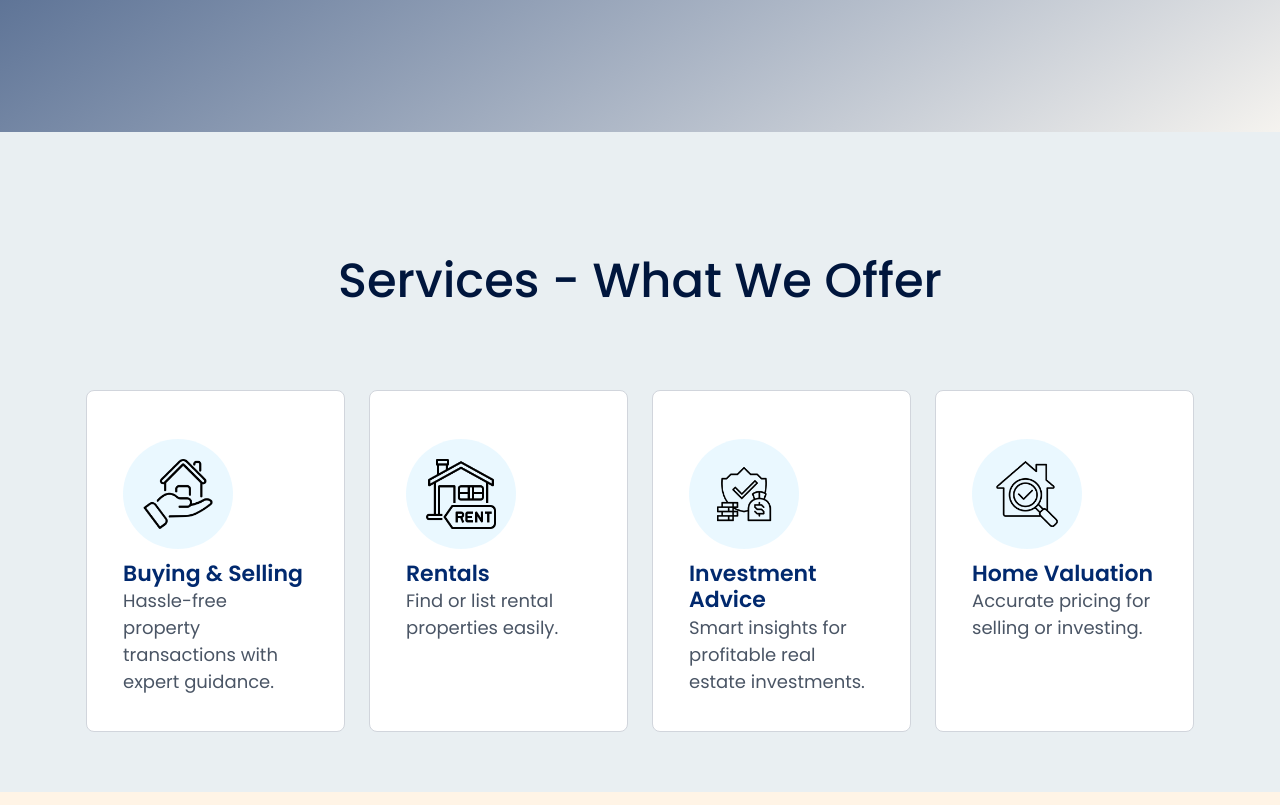
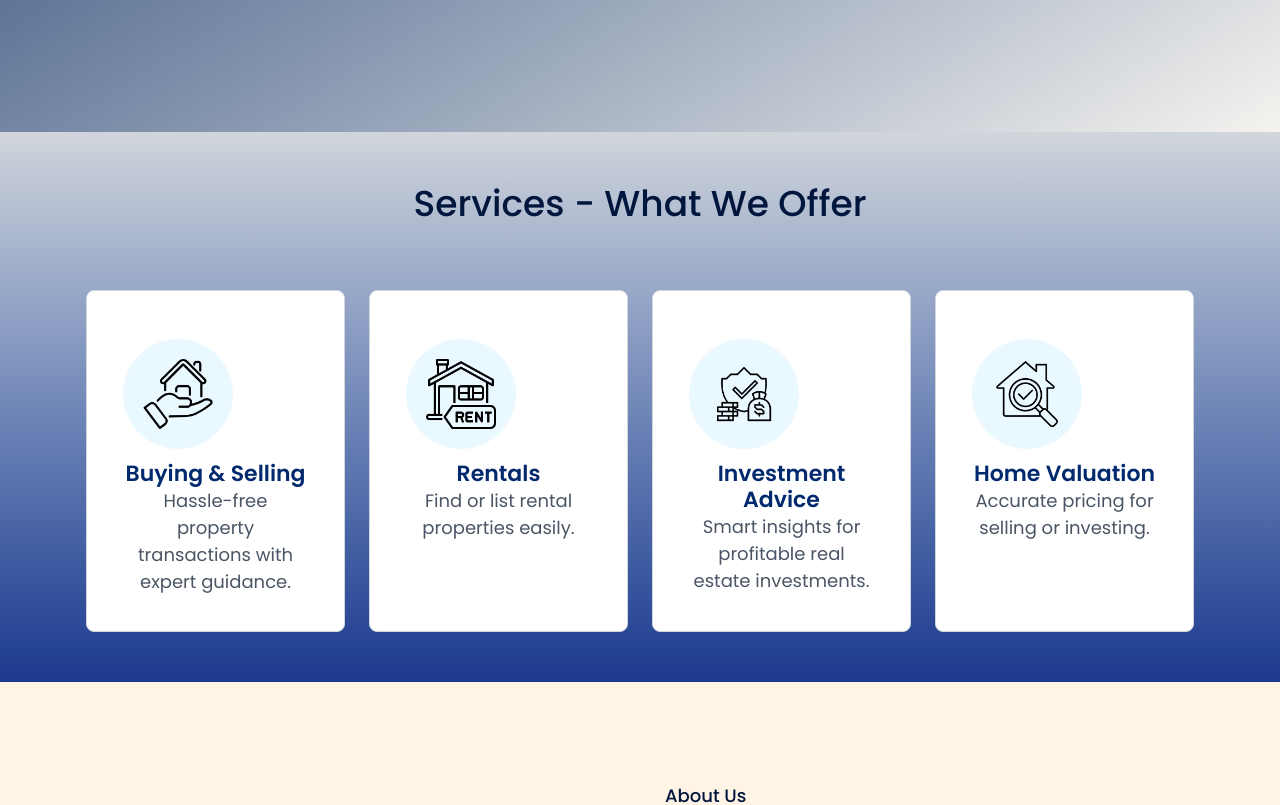
Before and after one commit to Blu-dev24/Real-Estate-Project, a React (Vite) app: page / in a window 1280 px wide. Shown: the part 1540-2345 px from the top of the page. Built offline with nearby package versions, Linux system fonts and the light colour scheme.

Commit message:
Ui changes

```diff
--- a/src/components/Services.jsx
+++ b/src/components/Services.jsx
@@ -3,9 +3,9 @@ import { ServicesCardItem } from '../constant/data'
 
 const Services = () => {
   return (
-    <section className="py-[90px] bg-[#e9eff2] md:py-[60px]">
+    <section className="py-[90px] bg-linear-to-b from-gray-300 to-blue-900 md:py-[50px] text-center text-5xl">
       <div className="container">
-        <h1 className="subtitle text-5xl text-center mt-15 mb-20">
+        <h1 className="subtitle text-4xl">
           Services - What We Offer
         </h1>
 
```
